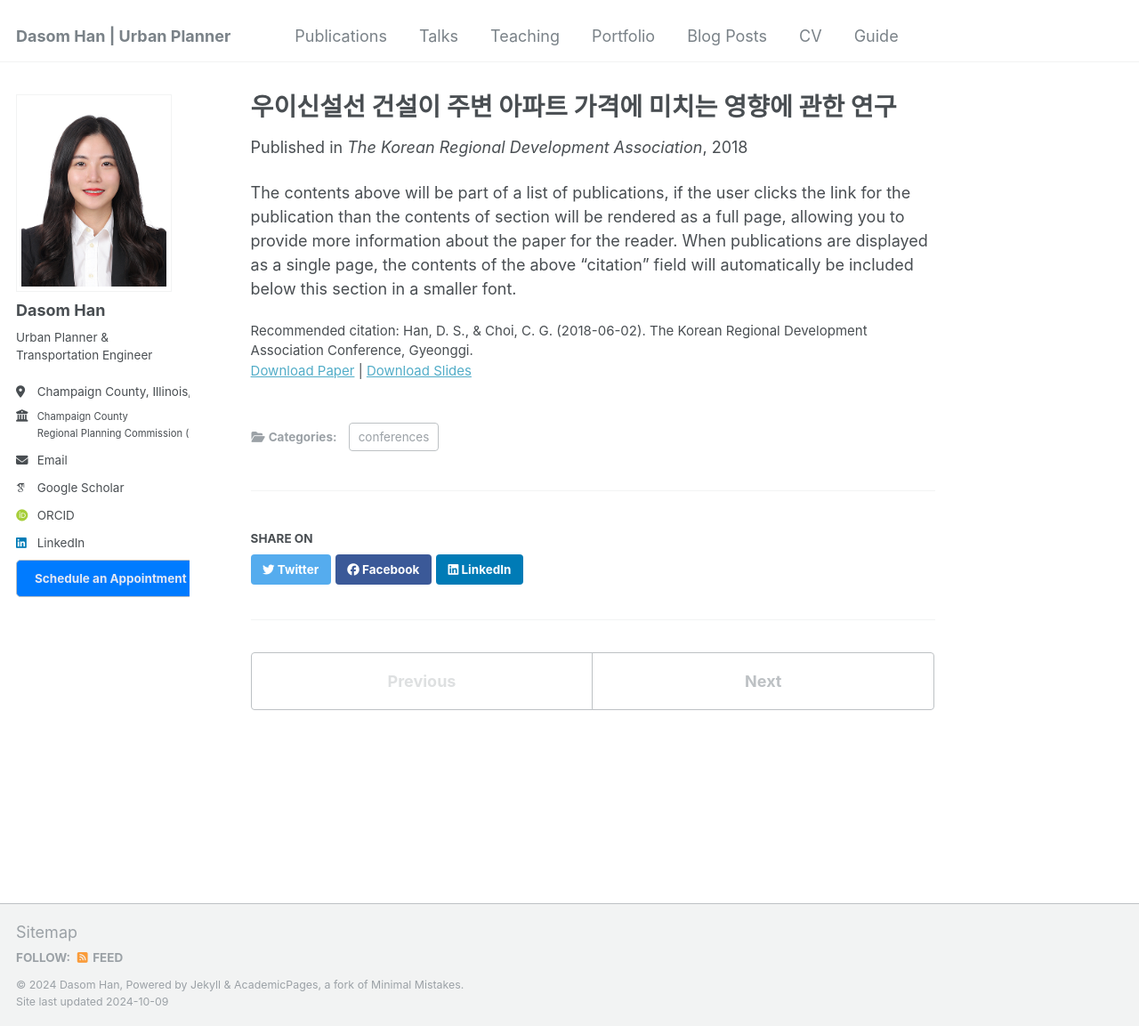
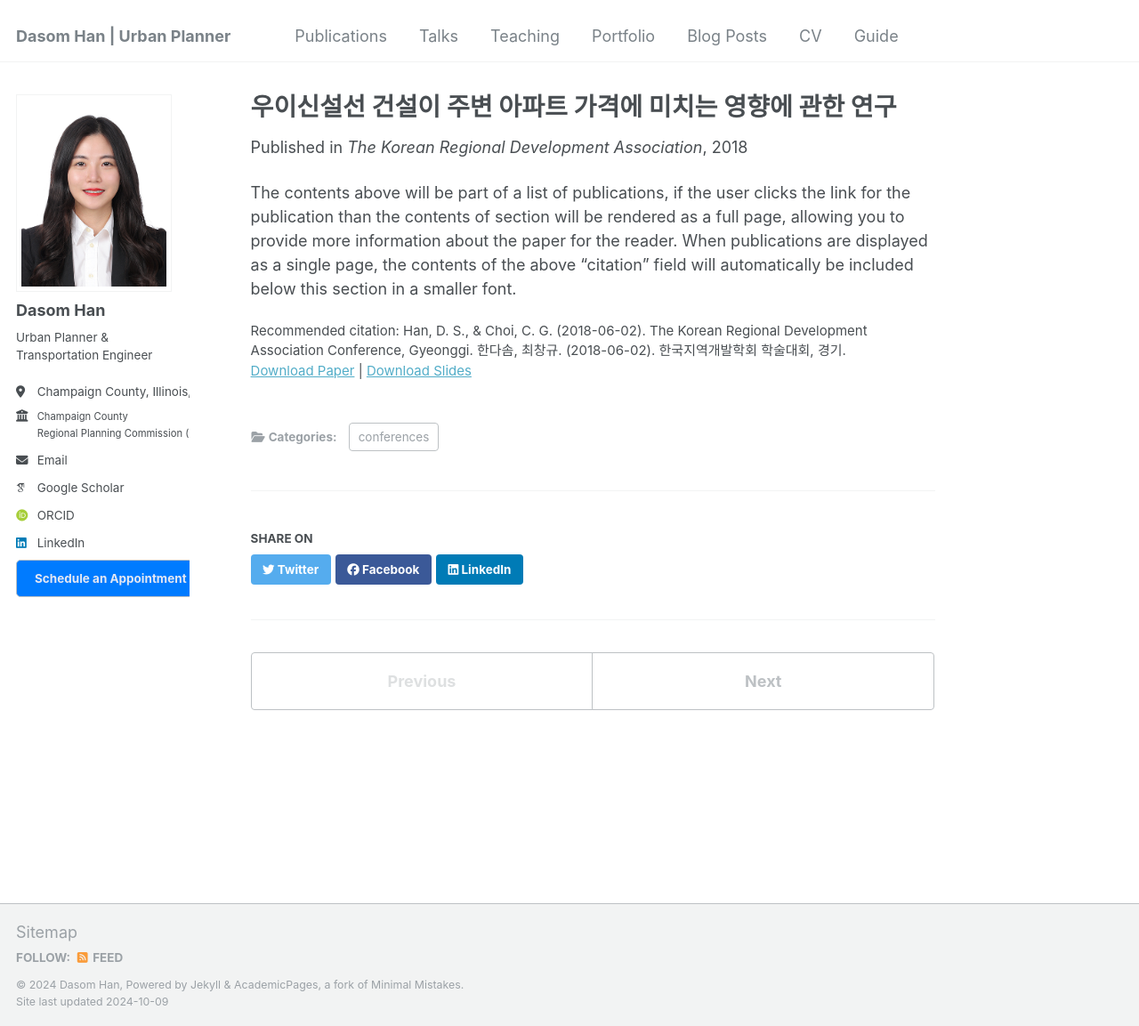
Before and after one commit to dasomh/dasomh.github.io, a Jekyll site: the page built from _publications/2009-10-01-paper-title-number-1.md, in a window 1280 px wide and 1153 px high. Shown: the whole window at 89% size. Built offline with Jekyll 4.4.1, drawn with Linux system fonts in a browser that asks for light colours; some web fonts are replaced.

Commit message:
Update 2009-10-01-paper-title-number-1.md

```diff
--- a/_publications/2009-10-01-paper-title-number-1.md
+++ b/_publications/2009-10-01-paper-title-number-1.md
@@ -8,7 +8,7 @@
 venue: 'The Korean Regional Development Association'
 slidesurl: 'http://academicpages.github.io/files/slides1.pdf'
 paperurl: 'https://www.dbpia.co.kr/Journal/articleDetail?nodeId=NODE07564440'
-citation: 'Han, D. S., & Choi, C. G. (2018-06-02). The Korean Regional Development Association Conference, Gyeonggi.'
+citation: 'Han, D. S., & Choi, C. G. (2018-06-02). The Korean Regional Development Association Conference, Gyeonggi. 한다솜, 최창규. (2018-06-02). 한국지역개발학회 학술대회, 경기.'
 ---
 
 The contents above will be part of a list of publications, if the user clicks the link for the publication than the contents of section will be rendered as a full page, allowing you to provide more information about the paper for the reader. When publications are displayed as a single page, the contents of the above "citation" field will automatically be included below this section in a smaller font.
```
